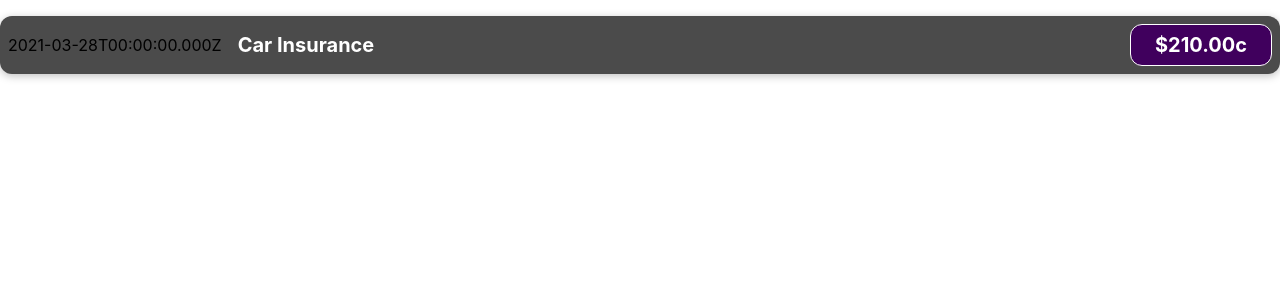
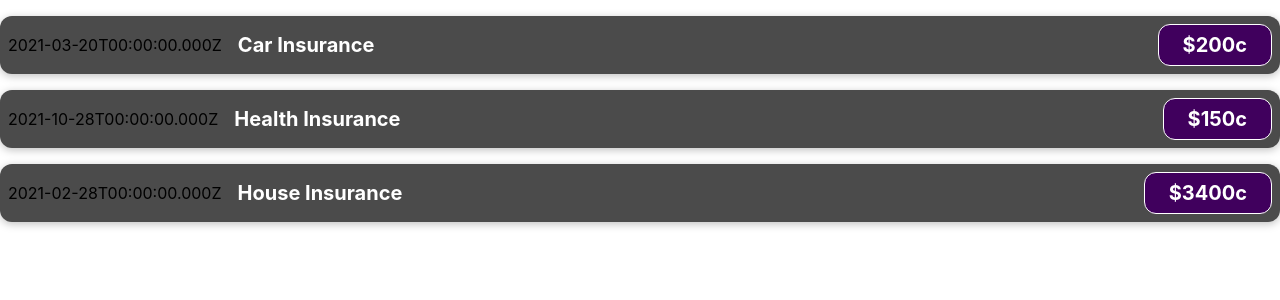
Before and after one commit to James-Jasenia/react-playground, a JavaScript app: page / in a window 1280 px wide. Shown: the top 300 px of the page. Built offline with nearby package versions, Linux system fonts and the light colour scheme.

Commit message:
Passing values into props

```diff
--- a/src/App.js
+++ b/src/App.js
@@ -1,7 +1,20 @@
-import ExpenseItem from './components/ExpenseItem'
+import ExpenseItem from "./components/ExpenseItem";
 
 const App = () => {
-  return <ExpenseItem />
-}
+
+  const expenses = [
+    { title: 'Car Insurance', amount: 200.00, date: new Date(2021, 2, 20)},
+    { title: 'Health Insurance', amount: 150.00, date: new Date(2021, 9, 28)},
+    { title: 'House Insurance', amount: 3400.00, date: new Date(2021, 1, 28)},
+  ];
+
+  return (
+    <div>
+      <ExpenseItem title={expenses[0].title} amount={expenses[0].amount} date={expenses[0].date}/>
+      <ExpenseItem title={expenses[1].title} amount={expenses[1].amount} date={expenses[1].date}/>
+      <ExpenseItem title={expenses[2].title} amount={expenses[2].amount} date={expenses[2].date}/>
+    </div>
+  );
+};
 
 export default App;
--- a/src/components/ExpenseItem.js
+++ b/src/components/ExpenseItem.js
@@ -1,18 +1,13 @@
 import "./ExpenseItem.css";
 
-const ExpenseItem = () => {
-
-    const expenseDate = new Date(2021, 2, 28);
-    const expenseTitle = 'Car Insurance';
-    const price = '$210.00c'
-
+const ExpenseItem = (props) => {
 
   return (
     <div className="expense-item">
-      <div>{expenseDate.toISOString()}</div>
+      <div>{props.date.toISOString()}</div>
       <div className="expense-item__description">
-        <h2>{expenseTitle}</h2>
-        <div className="expense-item__price">{price}</div>
+        <h2>{props.title}</h2>
+        <div className="expense-item__price">${props.amount}c</div>
       </div>
     </div>
   );
```
